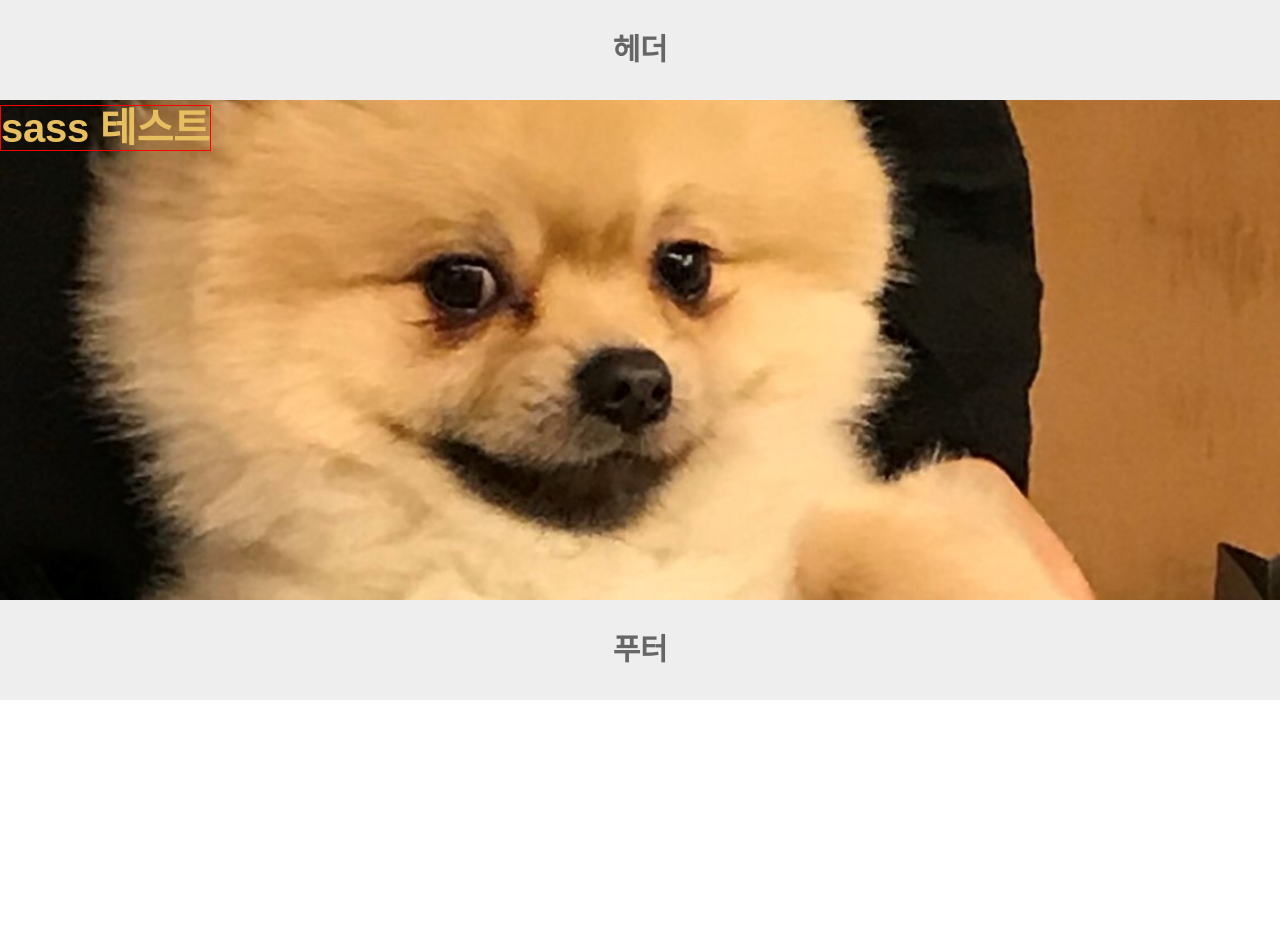
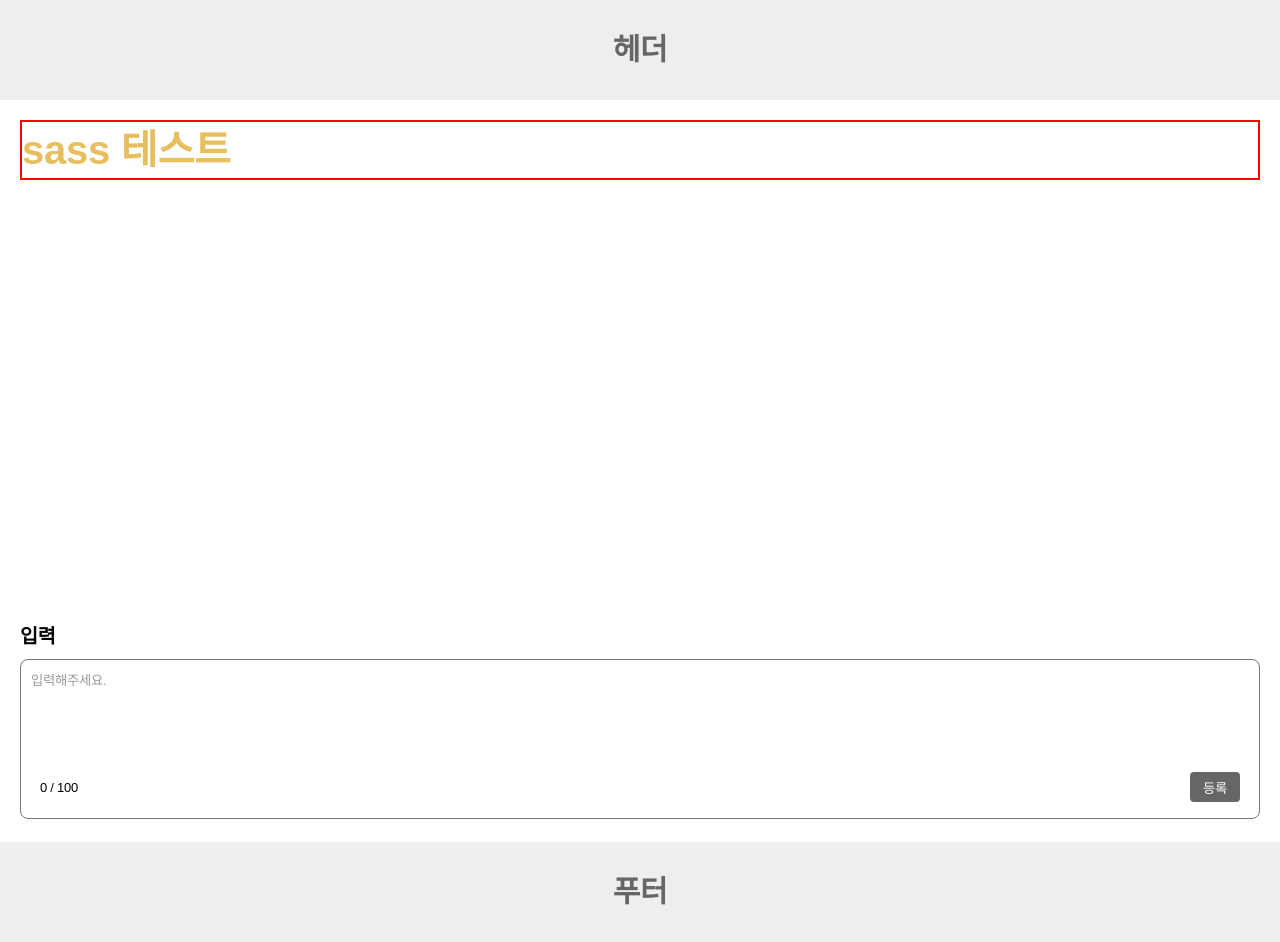
Before and after one commit to JEONMINJU/jmju_personal-project, a website built with webpack: page src/index.html in a window 1280 px wide. Before the commit the page ends 800 px from the top, so only its background shows below. Built offline with nearby package versions, Linux system fonts and the light colour scheme; a web font is replaced by a local one.

Commit message:
layout.js 연결, 공통 댓글 영역 추가

```diff
--- a/src/assets/css/main.css
+++ b/src/assets/css/main.css
@@ -310,8 +310,14 @@ textarea {
   resize: none;
   -webkit-border-radius: 0;
   -webkit-appearance: none;
-  border-radius: 0;
+  border-radius: 8px;
+  background: #fff;
+  color: #111;
   text-indent: 0;
+}
+
+textarea::placeholder {
+  color: #999;
 }
 
 details summary {
@@ -325,8 +331,7 @@ details summary::-webkit-details-marker {
 
 /* 페이지 */
 /**
-* Created by jmju on 2023.01.25
-* [공통 SCSS]
+* Created by jmju on 2023.01.25 [공통 SCSS]
 */
 .mj__title--hidden {
   overflow: hidden;
@@ -467,6 +472,10 @@ details summary::-webkit-details-marker {
   vertical-align: middle;
 }
 
+.mj {
+  /* 공통 섹션 */
+}
+
 .mj__header {
   display: flex;
   justify-content: center;
@@ -483,6 +492,10 @@ details summary::-webkit-details-marker {
   font-weight: 600;
 }
 
+.mj__section {
+  padding: 0 20px;
+}
+
 .mj__container {
   position: relative;
   width: 100%;
@@ -491,11 +504,13 @@ details summary::-webkit-details-marker {
 
 .mj__container__inner span {
   position: relative;
+  display: block;
+  margin-top: 20px;
   font-size: 40px;
   line-height: 56px;
   font-weight: 600;
   color: #e8bf60;
-  border: 1px solid red;
+  border: 2px solid red;
 }
 
 .mj__container__img img {
@@ -505,6 +520,40 @@ details summary::-webkit-details-marker {
   width: 100%;
   height: 100%;
   object-fit: cover;
+}
+
+.mj__comment {
+  margin-bottom: 20px;
+}
+
+.mj__comment .comment__form {
+  position: relative;
+  margin-top: 10px;
+}
+
+.mj__comment .comment__form textarea {
+  width: 100%;
+  height: 160px;
+  padding: 10px;
+}
+
+.mj__comment .comment__bottom {
+  position: absolute;
+  right: 0;
+  bottom: 20px;
+  padding: 0 20px;
+  width: 100%;
+  display: flex;
+  justify-content: space-between;
+  align-items: center;
+}
+
+.mj__comment .comment__register {
+  width: 50px;
+  height: 30px;
+  background: #666;
+  border-radius: 4px;
+  color: #fff;
 }
 
 .mj__footer {
--- a/src/assets/js/main.js
+++ b/src/assets/js/main.js
@@ -90,10 +90,23 @@
 /*!****************************!*\
   !*** ./src/dist/js/app.js ***!
   \****************************/
-/*! no static exports found */
-/***/ (function(module, exports) {
+/*! no exports provided */
+/***/ (function(module, __webpack_exports__, __webpack_require__) {
 
-eval("// import {test} from '../js/test';\n\n// window.addEventListener('DOMContentLoaded', () => {\n//     const el = document.querySelector(\"#mj\");\n//     const minju = \"민 주\"\n\n//     el.innerHTML = `\n//         <h1>${test(minju, 123)} webpack 설정!!!</h1>\n//     `\n// });\nconsole.log(\"실행 테스트\");\n\n//# sourceURL=webpack:///./src/dist/js/app.js?");
+"use strict";
+eval("__webpack_require__.r(__webpack_exports__);\n/* harmony import */ var _divide_layout__WEBPACK_IMPORTED_MODULE_0__ = __webpack_require__(/*! ./divide/layout */ \"./src/dist/js/divide/layout.js\");\n// import {test} from '../js/test';\n\n// window.addEventListener('DOMContentLoaded', () => {\n//     const el = document.querySelector(\"#mj\");\n//     const minju = \"민 주\"\n\n//     el.innerHTML = `\n//         <h1>${test(minju, 123)} webpack 설정!!!</h1>\n//     `\n// });\n\n\n/**\r\n * Created by jmju on 2023-01-26.\r\n */\n\n\n\nconst appMethods = {\n    layout: _divide_layout__WEBPACK_IMPORTED_MODULE_0__[\"default\"]\n};\n\nconst appInit = () => {\n    const appName = document.querySelector('body');\n    console.log(appName);\n\n    if (appName) {\n        [_divide_layout__WEBPACK_IMPORTED_MODULE_0__[\"default\"], appMethods[appName]].forEach(method => {\n            if (method) method();\n\n            console.log(method);\n        });\n    }\n};\n\ndocument.addEventListener('DOMContentLoaded', () => {\n    appInit();\n});\n\n//# sourceURL=webpack:///./src/dist/js/app.js?");
+
+/***/ }),
+
+/***/ "./src/dist/js/divide/layout.js":
+/*!**************************************!*\
+  !*** ./src/dist/js/divide/layout.js ***!
+  \**************************************/
+/*! exports provided: default */
+/***/ (function(module, __webpack_exports__, __webpack_require__) {
+
+"use strict";
+eval("__webpack_require__.r(__webpack_exports__);\n/**\r\n * Created by jmju on 2023-01-26.\r\n */\nconst layout = () => {\n\n    /* 댓글 이벤트 */\n    const commentEvent = () => {};\n\n    const layout_init = () => {\n        commentEvent();\n    };\n\n    layout_init();\n};\n\n/* harmony default export */ __webpack_exports__[\"default\"] = (layout);\n\n//# sourceURL=webpack:///./src/dist/js/divide/layout.js?");
 
 /***/ }),
 
--- a/src/index.html
+++ b/src/index.html
@@ -19,15 +19,36 @@
     </header>
 
     <!-- container -->
-    <section id="container" class="mj__container">
+    <section id="container" class="mj__section mj__container">
         <h2 class="mj__title--hidden">메인 컨테이너</h2>
 
         <div class="mj__container__inner">
             <figure class="mj__container__img">
-                <img src="/src/images/webpack-test.jpeg" alt="메인이미지">
+                <!-- <img src="/src/images/webpack-test.jpeg" alt="메인이미지"> -->
             </figure>
             <span class="test__text">sass 테스트</span>
         </div>
+    </section>
+
+    <!-- add comment -->
+    <section class="mj__section mj__comment">
+        <h2 class="mj__comment__title">입력</h2>
+
+        <!-- 입력 -->
+        <form class="comment__form">
+            <textarea name="comment__textarea" placeholder="입력해주세요." maxlength="100"></textarea>
+
+            <!-- 글자수/등록버튼 -->
+            <div class="comment__bottom">
+                <span class="comment__byte">
+                    <span class="comment__byte__current js__comment__byte" >0</span>
+                    <span class="comment__byte__limit">/ 100</span>
+                </span>
+
+                <!-- 등록 -->
+                <button type="submit" class="comment__register">등록</button>
+            </div>
+        </form>
     </section>
 
     <!-- footer -->
```
Also changed, not shown: src/dist/js/app.js, src/dist/js/divide/layout.js (added), src/dist/js/test.js (deleted), src/dist/scss/common/reset.scss, src/dist/scss/divide/common.scss, src/dist/scss/divide/layouts.scss.
